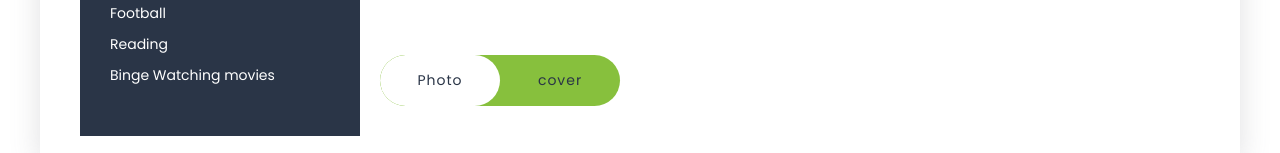
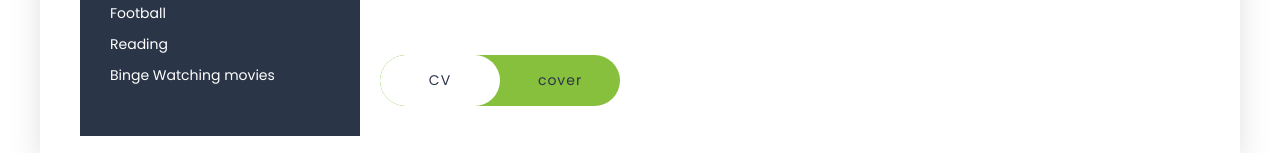
Before and after one commit to odizee/odizee-cv, a React (Create React App) app: page / in a window 1280 px wide. Shown: the part 1002-1155 px from the top of the page. Built offline with nearby package versions, Linux system fonts and the light colour scheme.

Commit message:
edit toggle

```diff
--- a/src/App.js
+++ b/src/App.js
@@ -24,7 +24,7 @@ function App() {
             <div className="switch-button">
               <input className="switch-button-checkbox" type="checkbox"></input>
               <label className="switch-button-label" for="">
-                <span className="switch-button-label-span">Photo</span>
+                <span className="switch-button-label-span">CV</span>
               </label>
             </div>
           </div>
```
